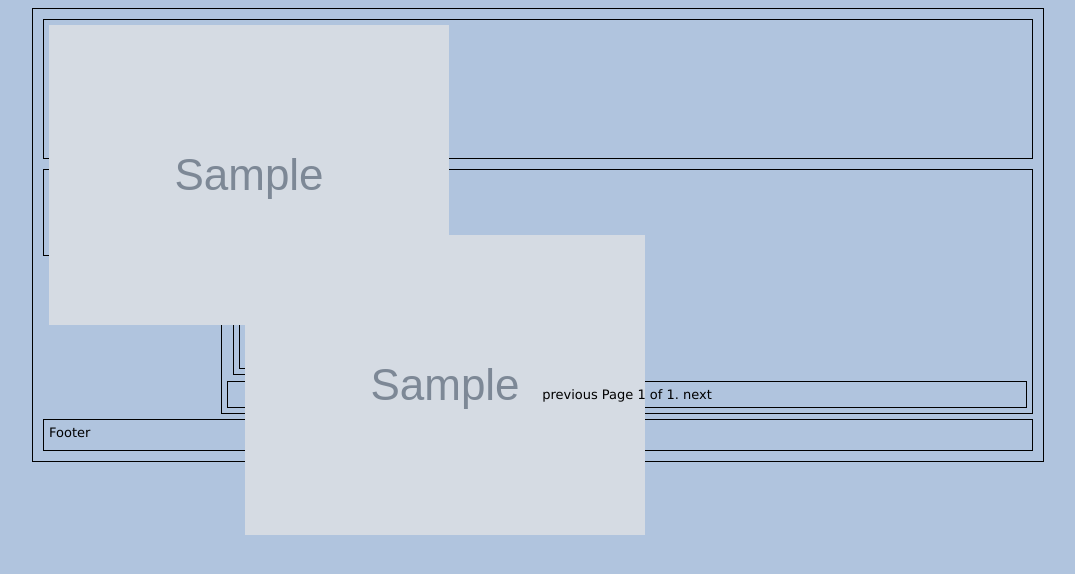
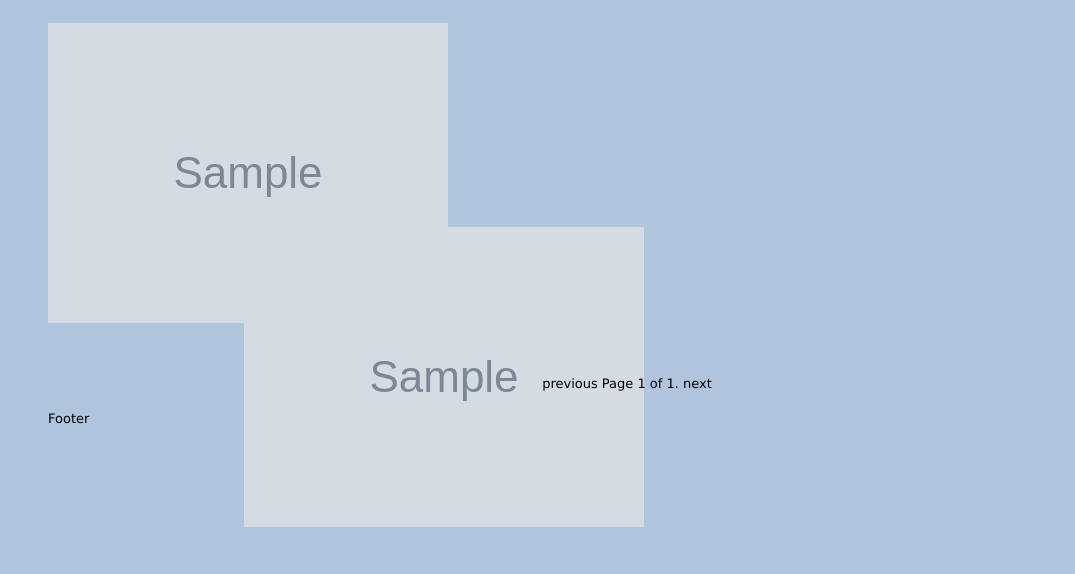
Before and after one commit to markwingerd/SEA, a Django app: page /gallery/1/ in a window 1280 px wide. Shown: the top 574 px of the page, without its empty margins (102-1177 px from the left). Run offline with Django 3.2, Linux system fonts and the light colour scheme; tables that the repository leaves empty hold one stand-in row (values such as "Sample post"); grey boxes marked "Sample" are stand-in pictures.

Commit message:
Turned off div boarders.

```diff
--- a/StrangelyEverAfter/gallery/static/styles.css
+++ b/StrangelyEverAfter/gallery/static/styles.css
@@ -46,7 +46,7 @@ td {
 
 /******************************/
 div {
-    border: 1px solid black; /* Reserved for website design */
+    border: 0px solid black; /* Reserved for website design */
     padding: 5px;
     margin: 5px;
 }
```
